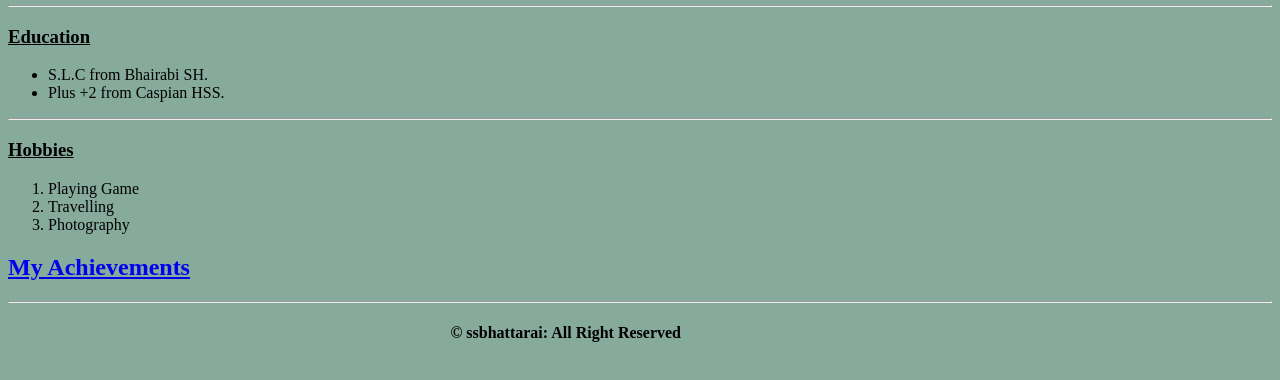
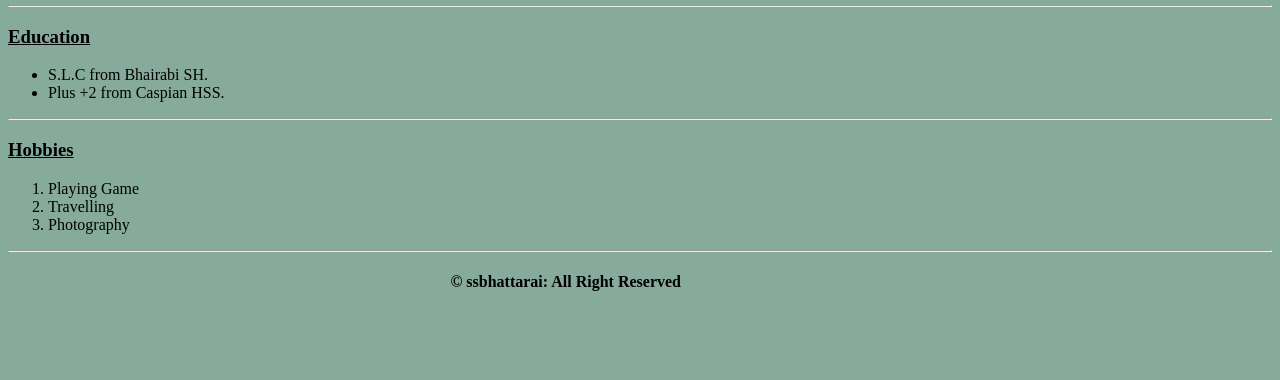
Before and after one commit to ssbhattarai/ssbhattarai.github.io, a plain HTML site: page index.html in a window 1280 px wide. Shown: the part 154-534 px from the top of the page. Drawn offline with Linux system fonts and the light colour scheme.

Commit message:
bug fixes

```diff
--- a/index.html
+++ b/index.html
@@ -26,7 +26,7 @@
     <li>Photography</li>
 
   </ol>
-  <h2><a href="achh.html">My Achievements</a></h2>
+  <!-- <h2><a href="achh.html">My Achievements</a></h2> -->
   <hr>
    <p ><h4 style="margin-left: 35%;">&copy; ssbhattarai: All Right Reserved</h4></p>
   </body>
```
